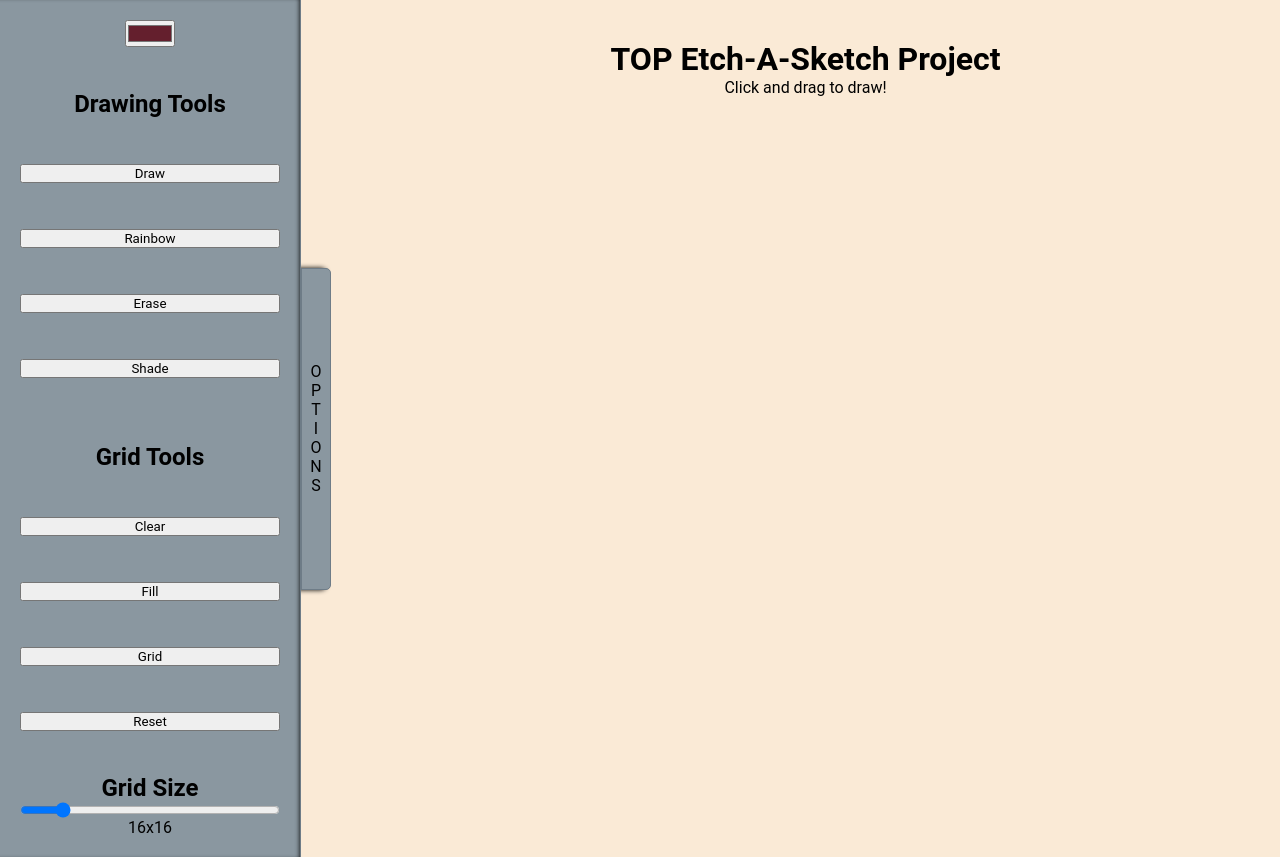
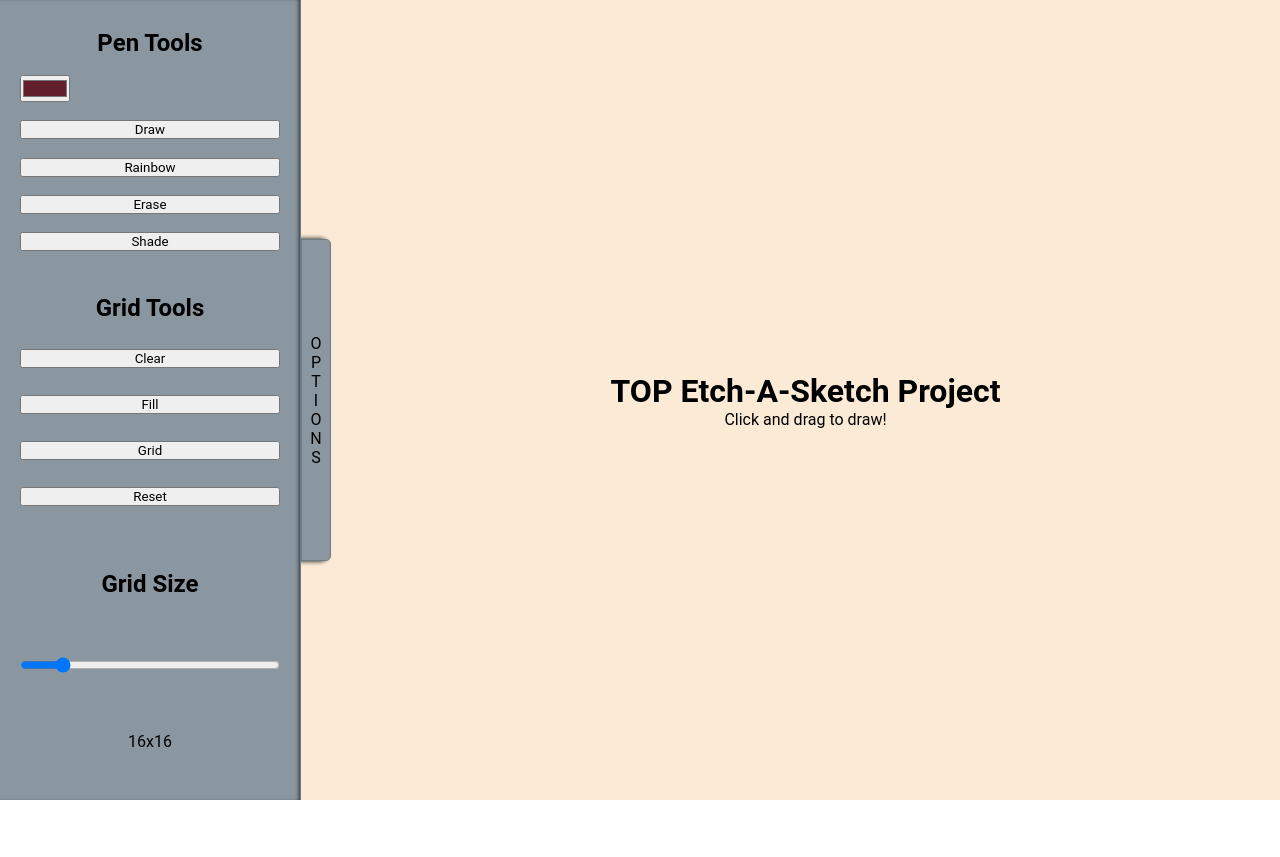
Before and after one commit to DevSock/TOPEAS, a plain HTML site: page index.html in a window 1280 px wide. After the commit the page ends 800 px from the top, so only its background shows below. Drawn offline with Linux system fonts and the light colour scheme; a web font is replaced by a local one.

Commit message:
Refactor for ease of spacing & selection

```diff
--- a/index.html
+++ b/index.html
@@ -15,25 +15,23 @@
 <body>
     <section id="optionsbar">
         <div class="container">
-            <div id="color">
+            <div id="pen_tools" class="option-group">
+                <h2 class="options-heading">Pen Tools</h2>
                 <input type="color" value="#641f2d">
-            </div>
-            <div class="option-group">
-                <h2>Drawing Tools</h2>
                 <button type="button" class="mode">Draw</button>
                 <button type="button" class="mode">Rainbow</button>
                 <button type="button" class="mode">Erase</button>
                 <button type="button" class="mode">Shade</button>
             </div>
-            <div class="option-group">
-                <h2>Grid Tools</h2>
+            <div id="grid_tools" class="option-group">
+                <h2 class="options-heading">Grid Tools</h2>
                 <button type="button" class="action">Clear</button>
                 <button type="button" class="action">Fill</button>
                 <button type="button" class="action">Grid</button>
                 <button type="button" class="action">Reset</button>
             </div>
-            <div id="size">
-                <h2>Grid Size</h2>
+            <div id="size_tools" class="option-group">
+                <h2 class="options-heading">Grid Size</h2>
                 <input type="range" min="2" max="100" value="16">
                 <p>16x16</p>
             </div>
@@ -50,8 +48,8 @@
                 <h1>TOP Etch-A-Sketch Project</h1>
                 <p>Click and drag to draw!</p>
             </header>
-            <section id="etcher">
-                <div></div>
+            <section>
+                <div id="grid"></div>
             </section>
         </div>
     </main>
```
